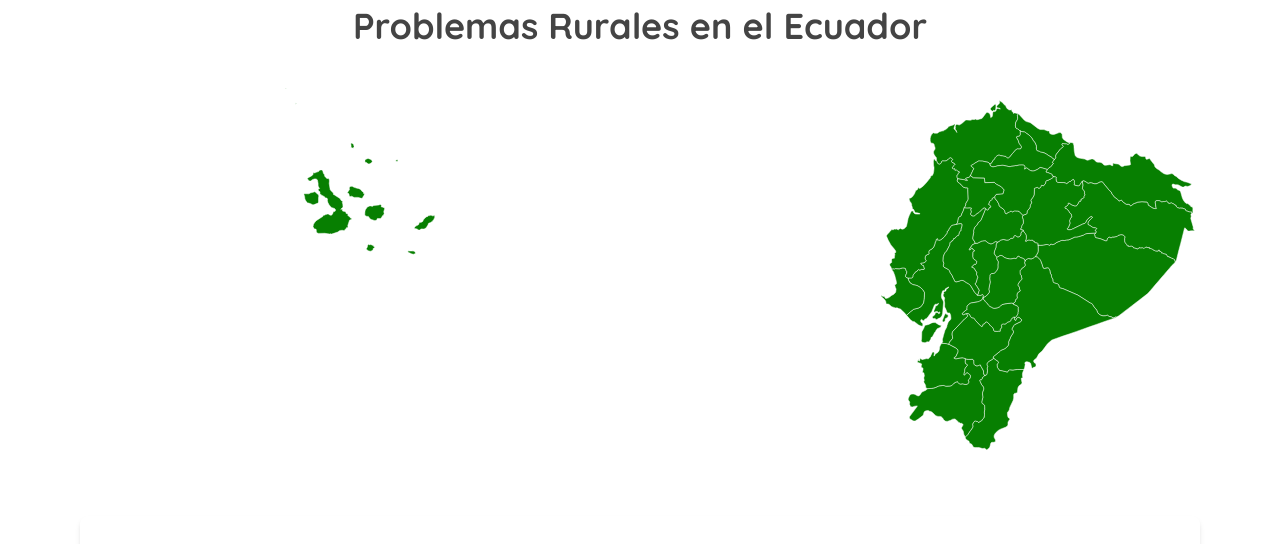
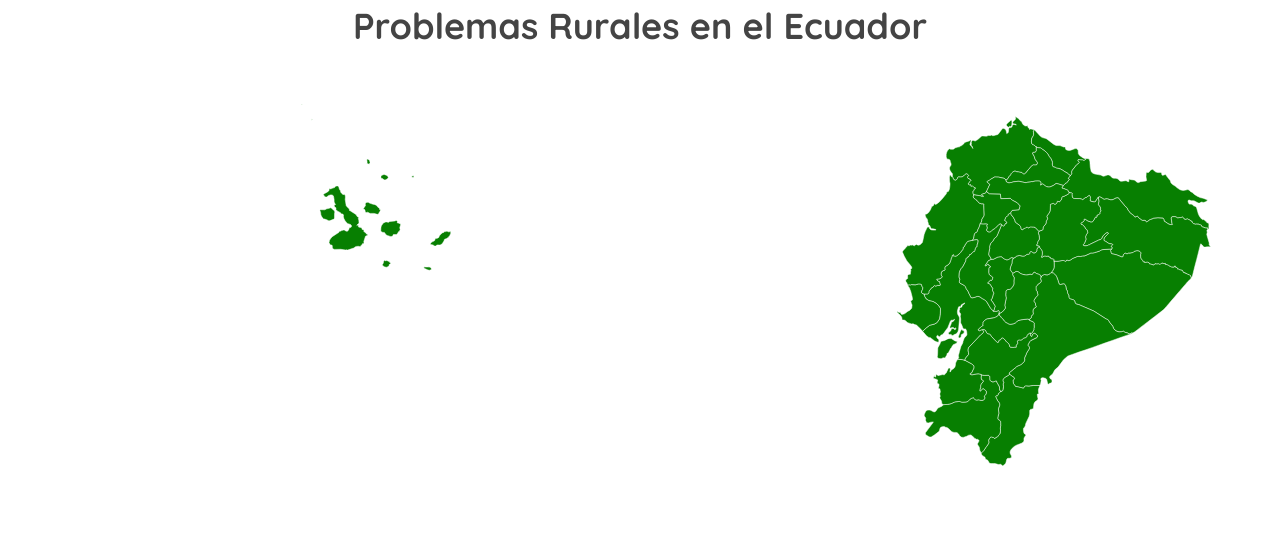
Before and after one commit to KevinYuvi/ConagopareWeb, a Next.js app: page /Problemas in a window 1280 px wide. Shown: the part 122-666 px from the top of the page. Built offline with nearby package versions, Linux system fonts and the light colour scheme; no server answers.

Commit message:
correcion 8

```diff
--- a/src/app/Problemas/EcuadorSVG.tsx
+++ b/src/app/Problemas/EcuadorSVG.tsx
@@ -122,7 +122,7 @@ const EcuadorSVG = ({ data }: EcuadorSVGProps) => {
 
   return (
     <motion.div
-      className="mapa-container"
+      className="mapa-container w-full"
       onMouseMove={handleMouseMove}
       initial={{ opacity: 0, y: 40 }}
       animate={{ opacity: 1, y: 0 }}
--- a/src/app/globals.css
+++ b/src/app/globals.css
@@ -6,7 +6,6 @@
   --font-sans: var(--font-quicksand);
   --font-heading: var(--font-athiti);
 }
-
 
 @media (prefers-color-scheme: dark) {
   :root {
@@ -21,16 +20,23 @@ body {
   font-family: var(--font-sans), sans-serif;
 }
 
+/* =====================
+   MAPA ECUADOR - SVG
+===================== */
 .mapa-container {
   position: relative;
   width: 100%;
   max-width: 800px;
   margin: auto;
+  padding: 1rem;
+  box-sizing: border-box;
 }
 
 .mapa-svg {
   width: 100%;
   height: auto;
+  max-height: 450px;
+  object-fit: contain;
 }
 
 .tooltip {
@@ -44,30 +50,23 @@ body {
   z-index: 1000;
 }
 
+/* Responsive para móviles */
+@media (max-width: 768px) {
   .mapa-container {
-  position: relative;
-  width: 100%;
-  max-width: 800px;
-  margin: auto;
+    padding: 0.5rem;
   }
 
   .mapa-svg {
-  width: 100%;
-  height: auto;
+    max-height: 300px;
   }
 
   .tooltip {
-  background: rgba(0, 0, 0, 0.85);
-  color: white;
-  padding: 8px;
-  border-radius: 4px;
-  font-size: 0.85rem;
-  pointer-events: none;
-  max-width: 220px;
-  z-index: 1000;
+    font-size: 0.75rem;
+    max-width: 180px;
+  }
 }
 
-
+/* Tipografía para títulos */
 .font-heading {
   font-family: var(--font-heading), sans-serif;
 }
```
Lines whose indentation alone changed are shown as unchanged.
